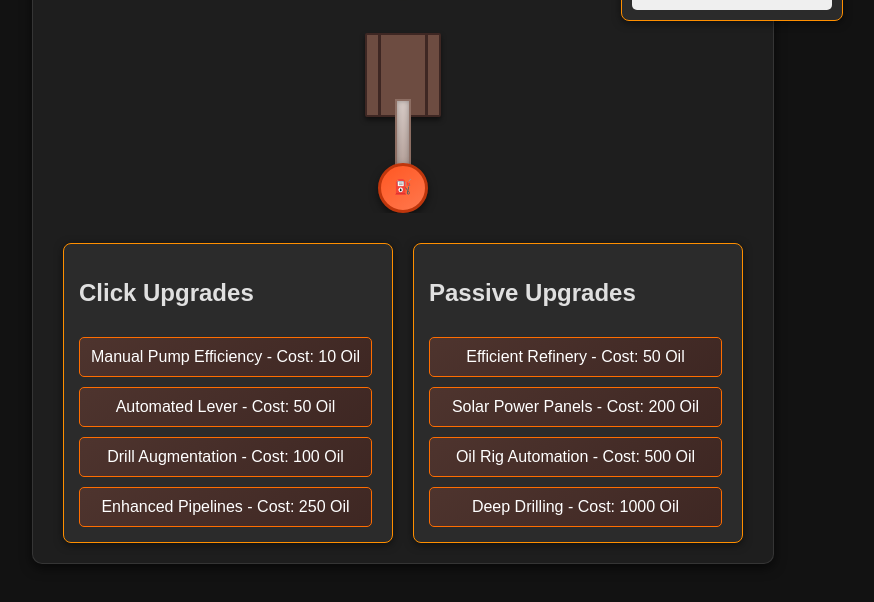
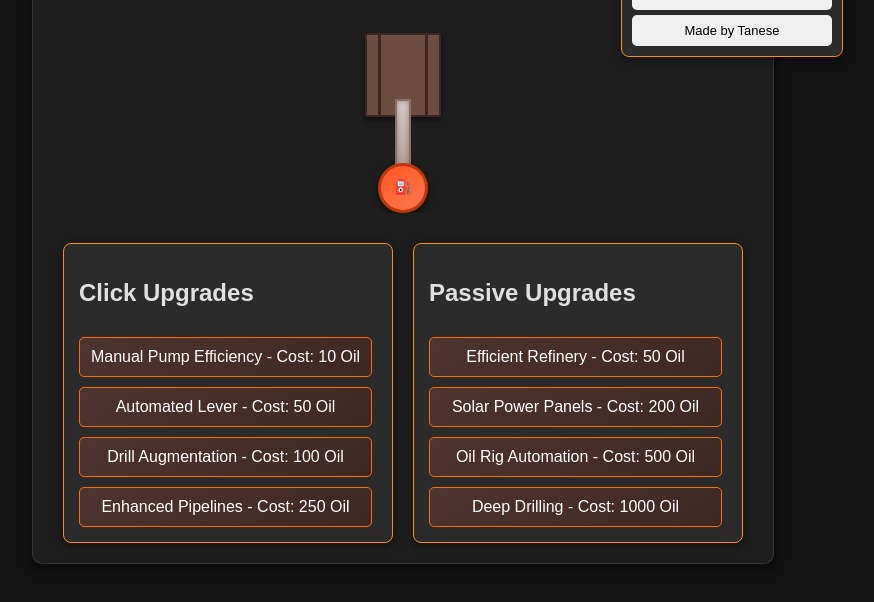
Before and after one commit to Luis-Tanese/Oil-Tycoon, a plain HTML site: page index.html in a window 1280 px wide. Shown: the part 198-800 px from the top of the page, without its empty margins (237-1111 px from the left). Drawn offline with Linux system fonts and the light colour scheme.

Commit message:
Add files via upload

```diff
--- a/index.html
+++ b/index.html
@@ -36,6 +36,7 @@
             <p>Click Upgrades Owned: <span id="click-upgrades-owned">0</span></p>
             <p>Passive Upgrades Owned: <span id="passive-upgrades-owned">0</span></p>
             <button class="btn-reset" onclick="showResetModal()">Reset Data</button>
+            <button onclick="sendToRepo()">Made by Tanese</button>
         </div>
         <div id="reset-modal" class="modal">
             <div class="modal-content">
--- a/script.js
+++ b/script.js
@@ -197,6 +197,10 @@ function hideResetModal() {
     document.getElementById("reset-modal").style.display = "none";
 }
 
+function sendToRepo() {
+    window.location.href = "https://github.com/Luis-Tanese/Oil-Tycoon";
+}
+
 loadGame();
 updateDisplay();
 setupUpgrades();
```
